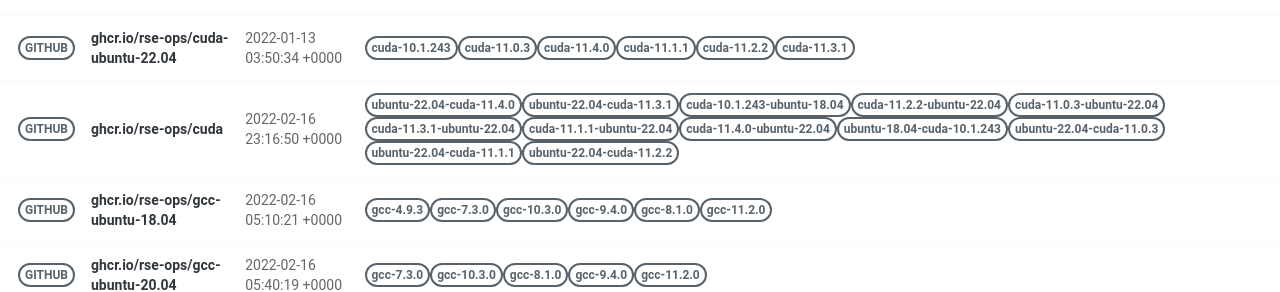
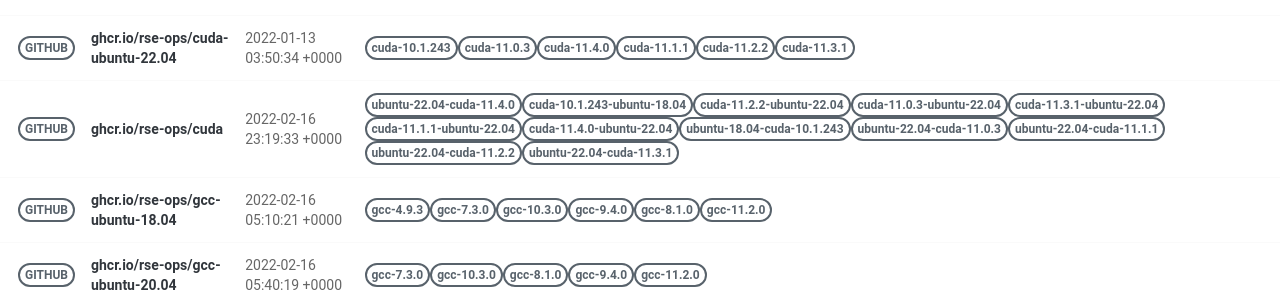
Before and after one commit to rse-ops/docker-images, a Jekyll site: the page built from pages/index.md, in a window 1280 px wide. Shown: the part 414-706 px from the top of the page. Built offline with Jekyll 4.4.1, drawn with Linux system fonts in a browser that asks for light colours; nearby versions of some CDN libraries.

Commit message:
Automated push to update library 2022-02-16

```diff
--- a/_library/ghcr.io-rse-ops-cuda.md
+++ b/_library/ghcr.io-rse-ops-cuda.md
@@ -1,7 +1,7 @@
 ---
 layout: container
 name: ghcr.io/rse-ops/cuda
-updated_at: 2022-02-16 23:16:50.781716
+updated_at: 2022-02-16 23:19:33.974176
 
 
 container_url: https://github.com/orgs/rse-ops/packages/container/package/cuda
```
Also changed, not shown: other parts of _library/ghcr.io-rse-ops-cuda.md (+3 -3 lines).
